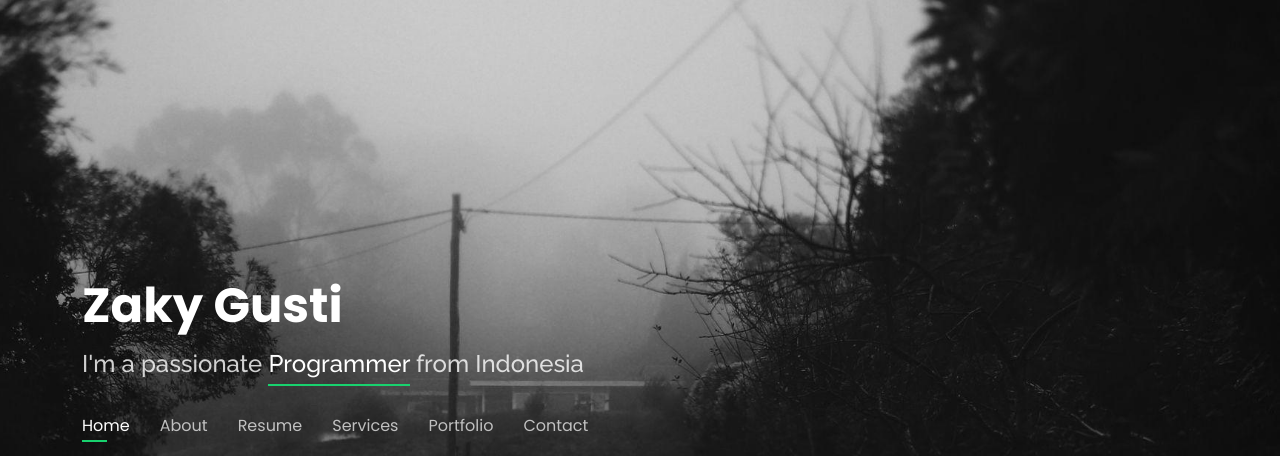
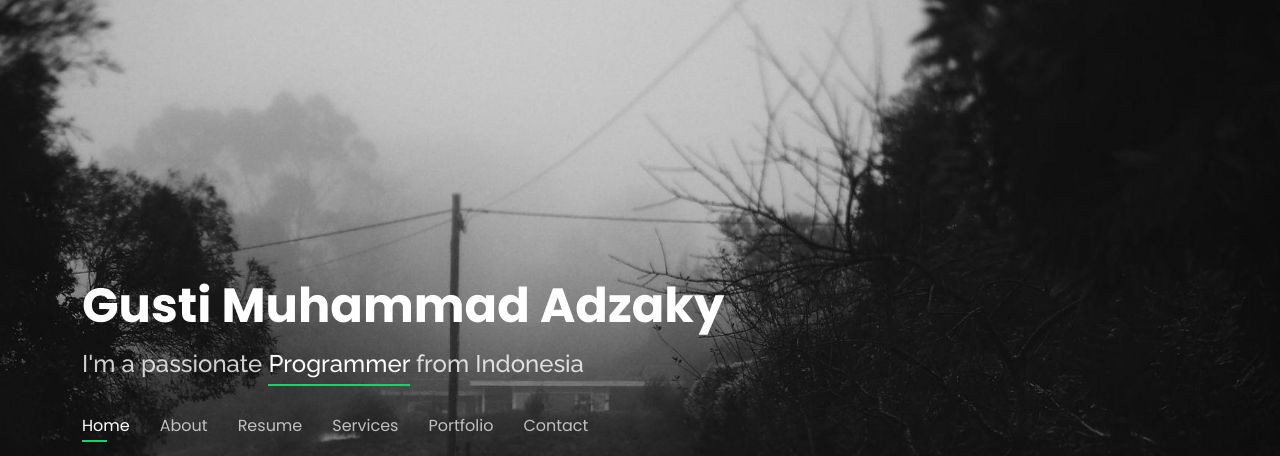
Before and after one commit to GustiMuhammadAdzaky/gustimuhammadadzaky.github.io, a plain HTML site: page index.html in a window 1280 px wide. Shown: the top 456 px of the page. Drawn offline with nearby package versions, Linux system fonts and the light colour scheme.

Commit message:
mengatur title

```diff
--- a/index.html
+++ b/index.html
@@ -5,7 +5,7 @@
   <meta charset="utf-8">
   <meta content="width=device-width, initial-scale=1.0" name="viewport">
 
-  <title>Zaky Gusti</title>
+  <title>Gusti Muhammad Adzaky</title>
   <meta content="" name="description">
   <meta content="" name="keywords">
 
@@ -41,7 +41,7 @@
   <header id="header">
     <div class="container">
 
-      <h1><a href="index.html">Zaky Gusti</a></h1>
+      <h1><a href="index.html">Gusti Muhammad Adzaky</a></h1>
       <!-- Uncomment below if you prefer to use an image logo -->
       <!-- <a href="index.html" class="mr-auto"><img src="assets/img/logo.png" alt="" class="img-fluid"></a> -->
       <h2>I'm a passionate <span>Programmer</span> from Indonesia</h2>
```
